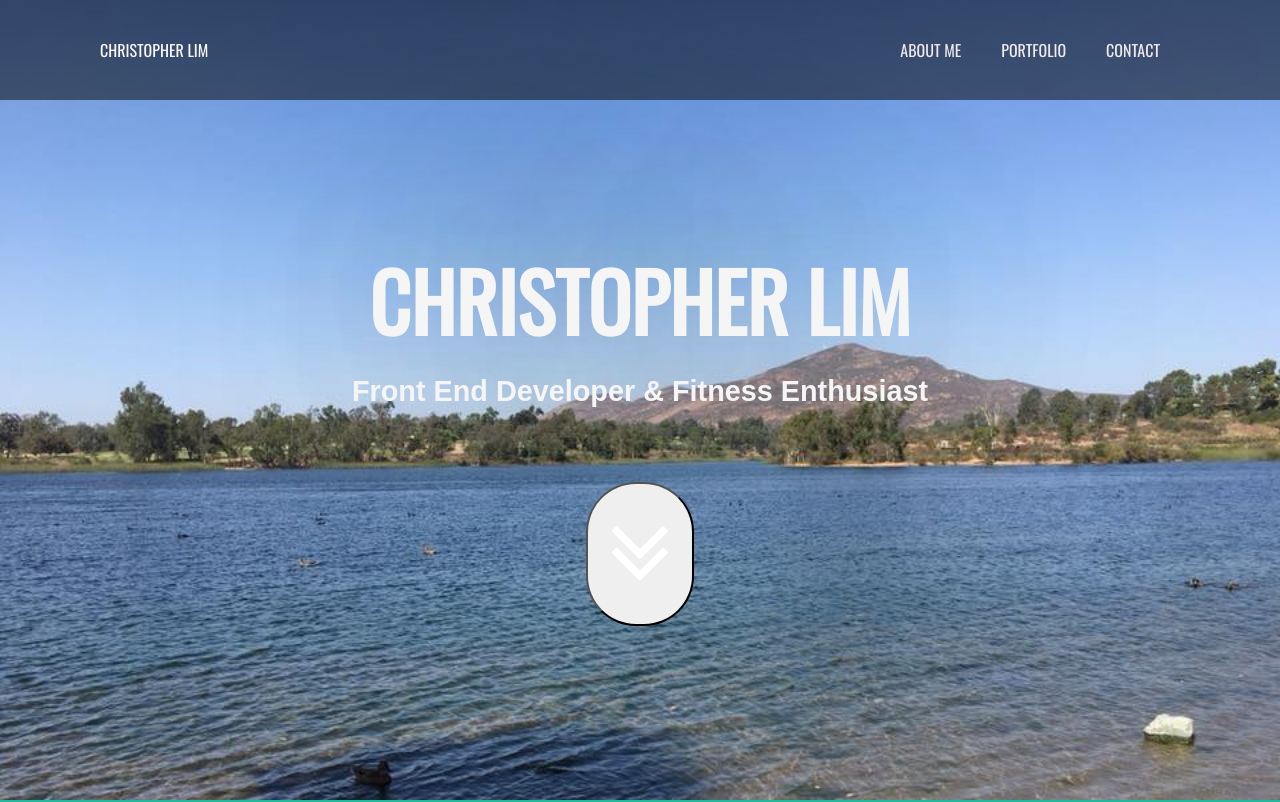
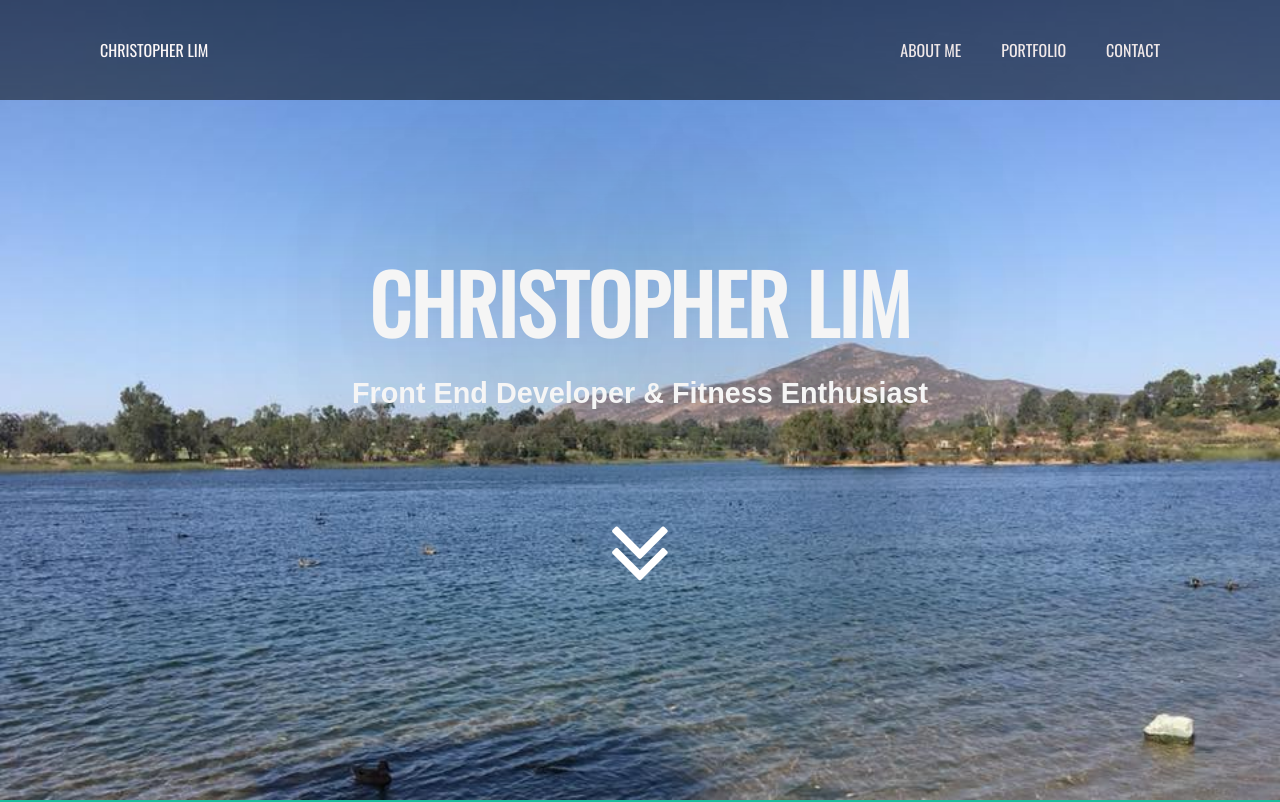
Before and after one commit to KurisuLim/lim-portfolio-version-3, a React (Create React App) app: page / in a window 1280 px wide. Shown: the top 802 px of the page. Built offline with nearby package versions, Linux system fonts and the light colour scheme.

Commit message:
Adds a drop down arrow

```diff
--- a/src/view/top.js
+++ b/src/view/top.js
@@ -10,9 +10,9 @@ class Top extends Component {
             <div className='content'>
             <h1>Christopher Lim</h1>
             <h2> Front End Developer & Fitness Enthusiast </h2>
-            <button className='btn' href='#about'>
-            <i className="fa fa-angle-double-down"></i>
-            </button>
+            <a className='btn' href='#about'>
+            <i className="fa fa-angle-double-down animated"></i>
+            </a>
             </div>
             </div>
           </section>
```
